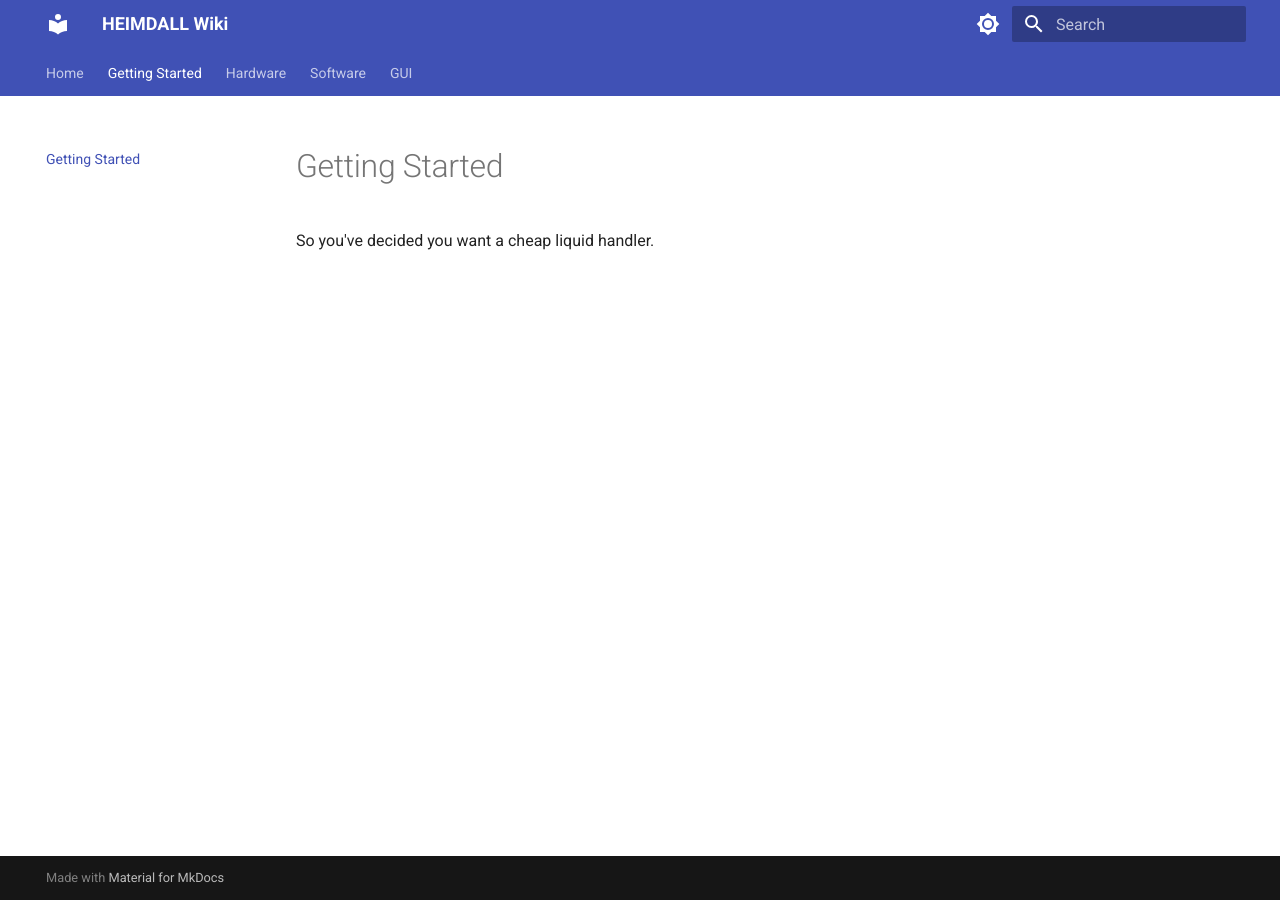
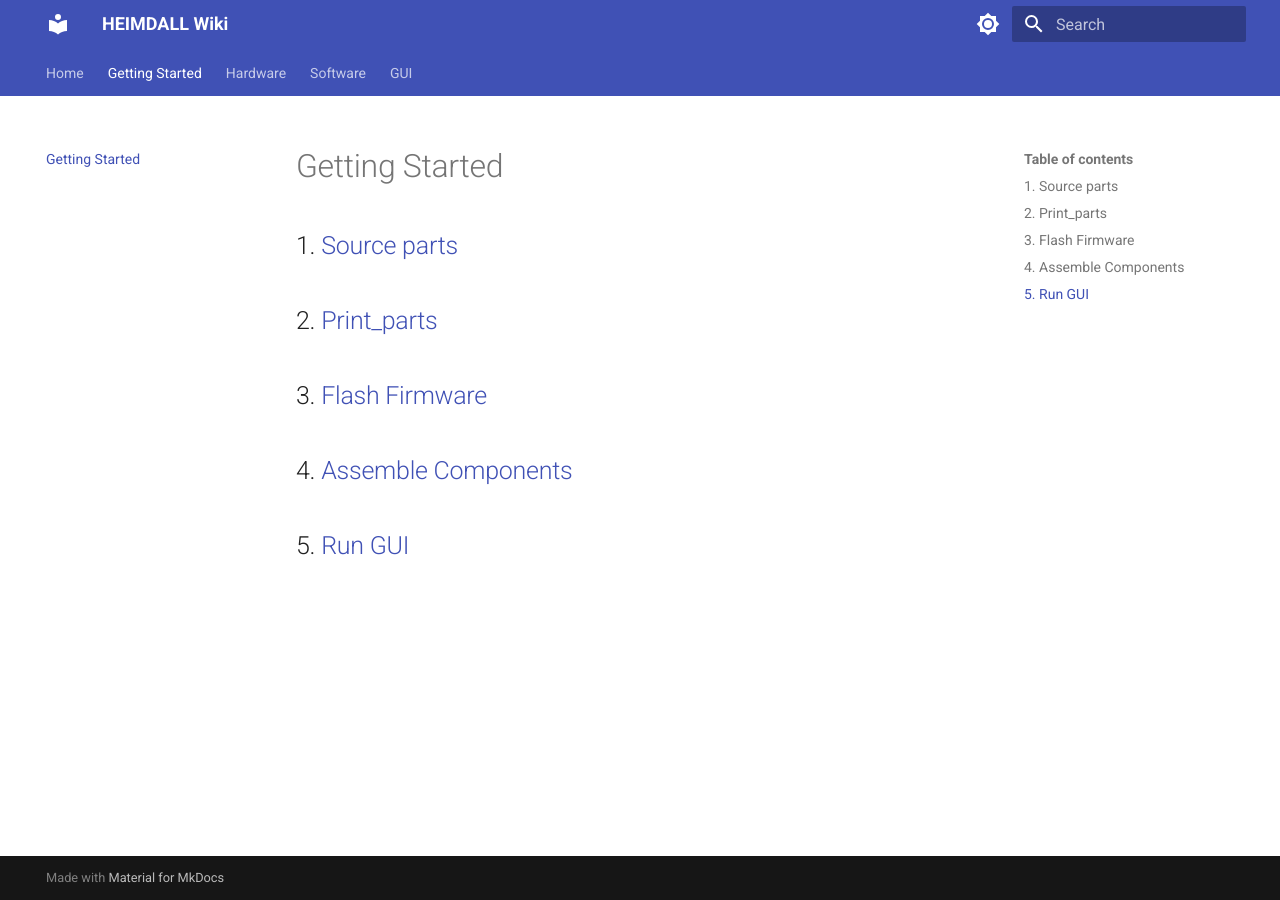
Before and after one commit to selfdrivinglabsntu/SelfDrivingLabWiki, an MkDocs documentation site: the page built from docs/setup.md, in a window 1280 px wide. Built offline with MkDocs 1.6.1 and Material for MkDocs 9.7.7, drawn with Linux system fonts in a browser that asks for light colours.

```diff
--- a/docs/setup.md
+++ b/docs/setup.md
@@ -1,2 +1,11 @@
 # Getting Started
-So you've decided you want a cheap liquid handler.
+
+## 1. [Source parts](hardware/bill_of_materials.md)
+
+## 2. [Print_parts](hardware/printing_parts.md)
+
+## 3. [Flash Firmware](software/firmware.md)
+
+## 4. [Assemble Components](hardware/assembly.md)
+
+## 5. [Run GUI](software/GUI.md)
```
Also changed, not shown: docs/hardware/3D_printer.md (added, +15 -0 lines), docs/hardware/assembly.md (added, +1 -0 lines), docs/hardware/bill_of_materials.md (+7 -9 lines), docs/hardware/hardware.md (+1 -0 lines), docs/hardware/printing_parts.md (added, +1 -0 lines), docs/index.md (+1 -1 lines), docs/software/GUI.md (added, +1 -0 lines), docs/user_interface.md (deleted, +0 -2 lines), docs/software/firmware.md (added), docs/software/software.md (added).
